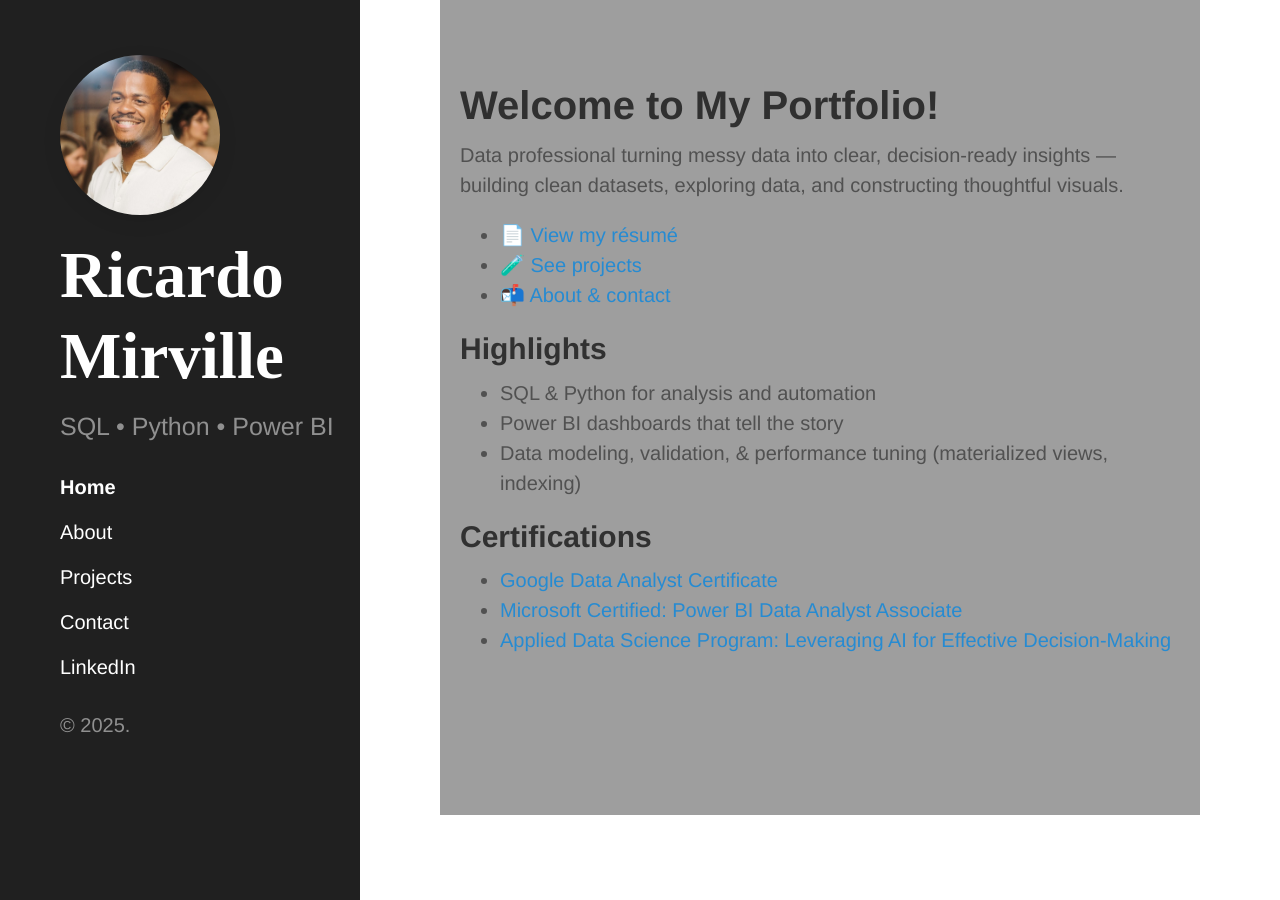
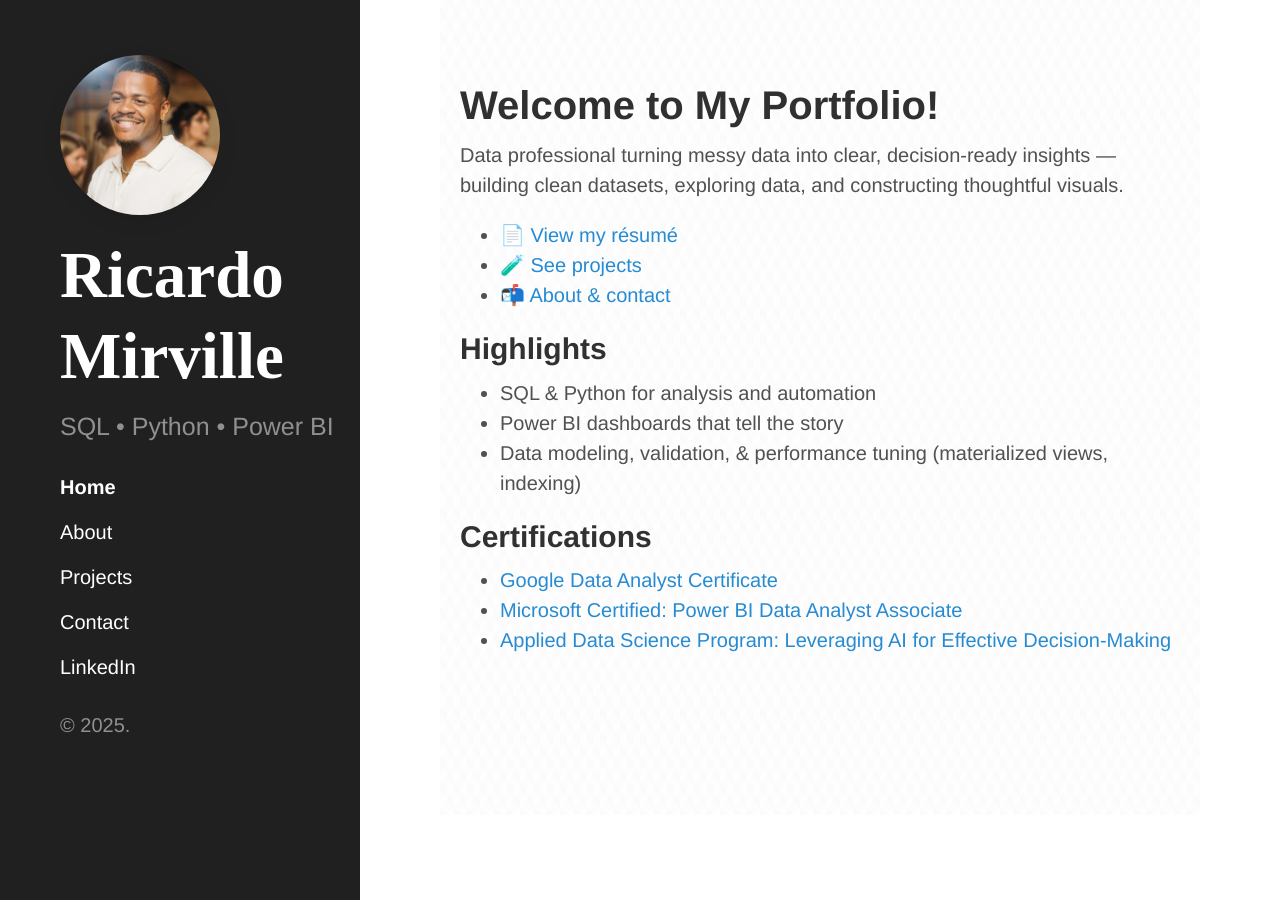
Before and after one commit to RicardoBMirville/Portfolio, a Jekyll site: the page built from index.md, in a window 1280 px wide. Built offline with Jekyll 4.4.1, drawn with Linux system fonts in a browser that asks for light colours.

Commit message:
Update custom.css

```diff
--- a/assets/css/custom.css
+++ b/assets/css/custom.css
@@ -53,12 +53,11 @@
   z-index: 0;
 }
 
-.content::before {
-  content: "";
-  position: absolute;
-  inset: 0; /* cover entire content */
-  background: url("{{ '/assets/img/cube_pattern.jpg' | relative_url }}") repeat;
-  background-size: 200px 200px;  /* adjust scale of cubes */
-  opacity: 1.0;                 /* faintness of pattern */
-  z-index: -1;                   /* keep it behind text */
+/* Patterned background for the main content area (right of sidebar) */
+.content {
+  /* first layer = translucent white; second layer = your pattern */
+  background:
+    linear-gradient(rgba(255,255,255,0.85), rgba(255,255,255,0.85)),
+    url("../img/cube_pattern.jpg") repeat;
+  background-size: auto, 200px 200px; /* scale the pattern */
 }
```
